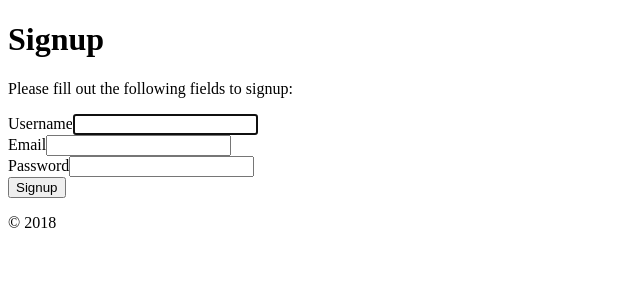
After one commit to ximengyi/fzyan, a Yii app: template backend/views/site/signup.php in a window 1280 px wide. The commit adds this page. Shown: the top 300 px of the page, without its empty margins (0-640 px from the left). Run offline with PHP 8.4 and a stand-in for Yii, Linux system fonts and the light colour scheme; the template is opened without the code that fills it, so the values that code supplies are empty; form fields are guessed from the names that the template uses; some libraries are stand-ins or nearby versions.

Commit message:
后台注册，前后分离互不影响

```diff
--- a/backend/models/Admin.php
+++ b/backend/models/Admin.php
@@ -40,7 +40,7 @@ class Admin extends ActiveRecord implements IdentityInterface
     public function rules()
     {
         return [
-            [['username', 'auth_key', 'password_hash', 'email', 'created_at', 'updated_at'], 'required'],
+            [['username', 'auth_key', 'password_hash', 'email', ], 'required'],
             [['status', 'created_at', 'updated_at'], 'integer'],
             ['status', 'default', 'value' => self::STATUS_ACTIVE],
             ['status', 'in', 'range' => [self::STATUS_ACTIVE, self::STATUS_DELETED]],
--- a/backend/views/layouts/main.php
+++ b/backend/views/layouts/main.php
@@ -40,6 +40,7 @@ AppAsset::register($this);
     ];
     if (Yii::$app->user->isGuest) {
         $menuItems[] = ['label' => 'Login', 'url' => ['/site/login']];
+        $menuItems[] = ['label' => 'Signup', 'url' => ['/site/signup']];
     } else {
         $menuItems[] = '<li>'
             . Html::beginForm(['/site/logout'], 'post')
--- /dev/null
+++ b/backend/views/site/signup.php
@@ -0,0 +1,35 @@
+<?php
+
+/* @var $this yii\web\View */
+/* @var $form yii\bootstrap\ActiveForm */
+/* @var $model \frontend\models\SignupForm */
+
+use yii\helpers\Html;
+use yii\bootstrap\ActiveForm;
+
+$this->title = 'Signup';
+$this->params['breadcrumbs'][] = $this->title;
+?>
+<div class="site-signup">
+    <h1><?= Html::encode($this->title) ?></h1>
+
+    <p>Please fill out the following fields to signup:</p>
+
+    <div class="row">
+        <div class="col-lg-5">
+            <?php $form = ActiveForm::begin(['id' => 'form-signup']); ?>
+
+                <?= $form->field($model, 'username')->textInput(['autofocus' => true]) ?>
+
+                <?= $form->field($model, 'email') ?>
+
+                <?= $form->field($model, 'password')->passwordInput() ?>
+
+                <div class="form-group">
+                    <?= Html::submitButton('Signup', ['class' => 'btn btn-primary', 'name' => 'signup-button']) ?>
+                </div>
+
+            <?php ActiveForm::end(); ?>
+        </div>
+    </div>
+</div>
--- a/frontend/models/LoginForm.php
+++ b/frontend/models/LoginForm.php
@@ -43,7 +43,7 @@ class LoginForm extends Model
         if (!$this->hasErrors()) {
             $user = $this->getUser();
             if (!$user || !$user->validatePassword($this->password)) {
-                $this->addError($attribute, 'Incorrect username or password.');
+                $this->addError($attribute, '用户名或密码错误.');
             }
         }
     }
```
Also changed, not shown: backend/controllers/SiteController.php (+7 -3 lines), backend/models/SignupForm.php (added, +62 -0 lines).
